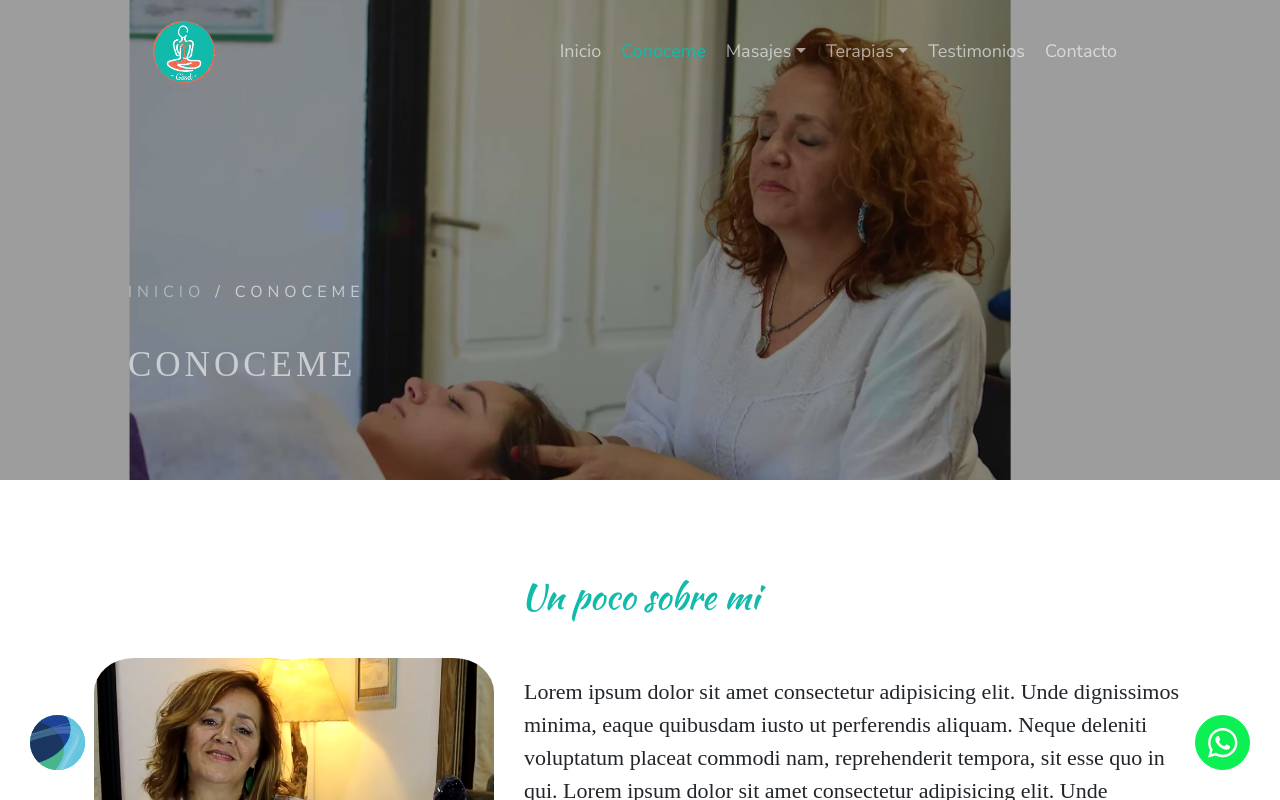
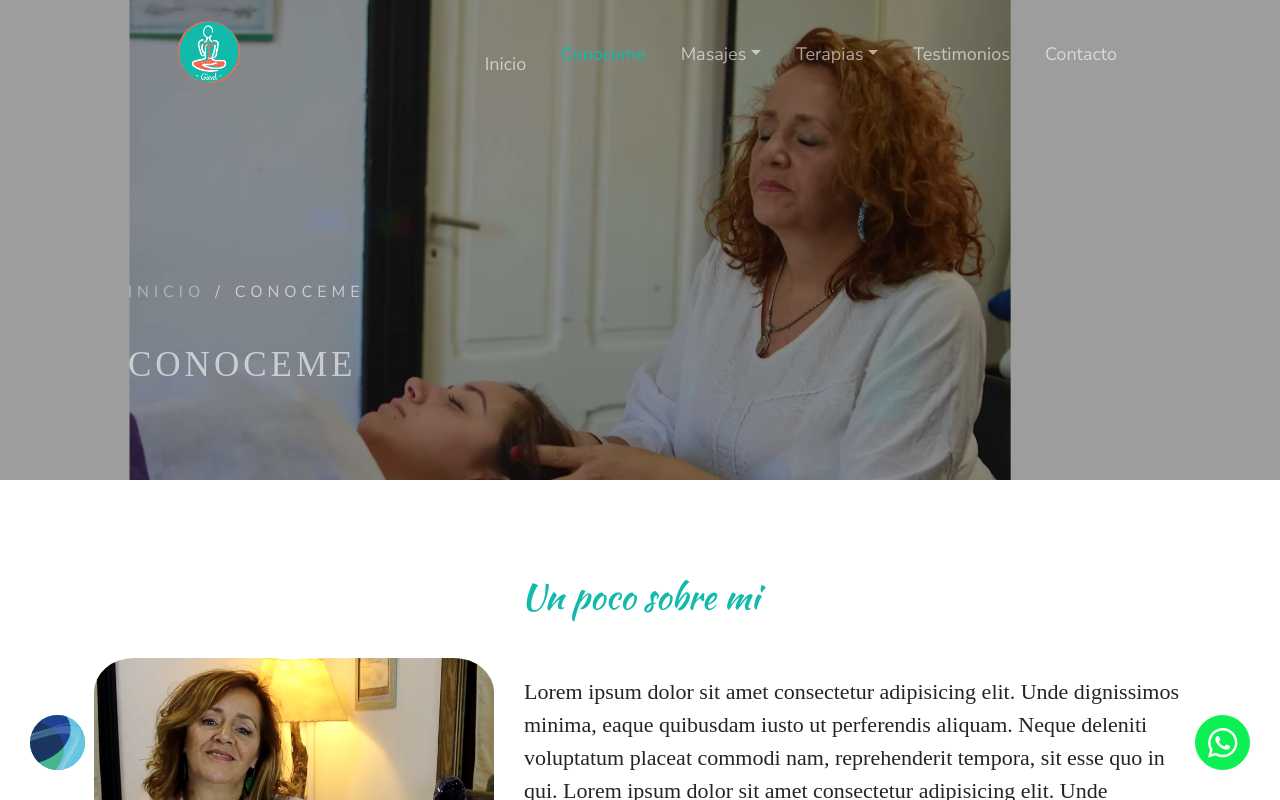
Before and after one commit to aNeptuno/espacio-gissel, a React (Create React App) app: page /Conoceme in a window 1280 px wide. Shown: the top 800 px of the page. Built offline with nearby package versions, Linux system fonts and the light colour scheme; a web font is replaced by a local one.

Commit message:
Navbar is done!!

```diff
--- a/src/Components/General/Navbar.jsx
+++ b/src/Components/General/Navbar.jsx
@@ -3,7 +3,7 @@ import Nav from 'react-bootstrap/Nav';
 import Navbar from 'react-bootstrap/Navbar';
 import NavDropdown from 'react-bootstrap/NavDropdown';
 
-import {useState, useEffect } from 'react';
+import {useState } from 'react';
 
 import { NavLink } from "react-router-dom";
 import { HashLink } from 'react-router-hash-link';
@@ -28,7 +28,7 @@ function NavbarComponent() {
 
   return (
         <div className='container'>
-          <Navbar fixed="top" expand="lg" className={color ? 'navbar navbar-bg' : 'navbar'}>
+          <Navbar fixed="top" expand="lg" className={color ? 'navbar navbar-bg' : 'navbar navbar-dropdown-bg'}>
             <Container>
               <Navbar.Brand>
                 <Nav.Link as={NavLink} to="/">
@@ -38,7 +38,7 @@ function NavbarComponent() {
               <Navbar.Toggle aria-controls="basic-navbar-nav" />
               <Navbar.Collapse id="basic-navbar-nav" className={color ? '' : 'navbar-collapse-bg'}>
                 <Nav className="me-auto">
-                  <Nav.Link as={NavLink} to="/">Inicio</Nav.Link>
+                  <Nav.Link as={NavLink} to="/" className="first">Inicio</Nav.Link>
                   <Nav.Link as={NavLink} to="/Conoceme" >Conoceme</Nav.Link>
                   <NavDropdown title="Masajes" id="basic-nav-dropdown">
                     <NavDropdown.Item as={HashLink} to="/Masajes#Reflexologia">Reflexologia</NavDropdown.Item>
@@ -59,7 +59,7 @@ function NavbarComponent() {
                     <NavDropdown.Item as={HashLink} to="/Terapias/Numerologia">Cartas Numerológicas</NavDropdown.Item>
                   </NavDropdown>
                   <Nav.Link as={HashLink} to="/#Testimonios">Testimonios</Nav.Link>
-                  <Nav.Link as={HashLink}  to="/#Contacto">Contacto</Nav.Link>
+                  <Nav.Link as={HashLink}  to="/#Contacto" className="last">Contacto</Nav.Link>
                 </Nav>
               </Navbar.Collapse>
             </Container>
--- a/src/custom.scss
+++ b/src/custom.scss
@@ -84,21 +84,6 @@ $btn-font-family: 'Nunito Sans', sans-serif;
 }
 
 
-/* .show .nav-link{
-    padding-top: 10px !important;
-    padding-bottom: 10px !important;
-
-}
-
-.show .nav-link:first-child{
-    padding-top: 20px !important;
-}
-
-.show .nav-link:last-child{
-    padding-bottom: 20px !important;
-} */
-
-
 nav .container {
     padding: 0 25px !important;
 }
@@ -113,12 +98,7 @@ nav .container {
     padding-left: calc(var(--bs-gutter-x) * 1) !important;
 }
 
-/* .dropdown-menu-bg {
-    --bs-dropdown-bg: #545454 !important;
-    --bs-dropdown-link-color: rgba(255, 255, 255, 0.6) !important;
-    --bs-dropdown-link-hover-color: $gissel-color !important;
-}
- */
+
 
 .dropdown-item {
     color:  #aab4b3 !important;
@@ -128,6 +108,28 @@ nav .container {
     color: $gissel-color !important;
 }
 
+.navbar-dropdown-bg .dropdown-menu {
+    --bs-dropdown-bg: rgba(84, 84, 84,.8) !important;
+    --bs-dropdown-link-hover-bg: rgba(84, 84, 84,.8) !important;
+    --bs-dropdown-link-hover-color: $gissel-color !important;
+}
+
+.navbar-dropdown-bg  .navbar-collapse {
+    margin-top: 15px;
+}
+
+.navbar-dropdown-bg .nav-link {
+    padding-left: 25px !important;
+}
+
+.navbar-dropdown-bg .first {
+    padding-top: 20px !important;
+}
+
+.navbar-dropdown-bg .last {
+    padding-bottom: 20px !important;
+}
+
 
 /* import bootstrap style at the bottom */
 @import '~bootstrap/scss/bootstrap.scss';
--- a/src/index.css
+++ b/src/index.css
@@ -536,7 +536,8 @@ b, strong {
 
   /* NAVBAR */
   .navbar-collapse-bg {
-    background-color:#545454 !important;
+    background-color:rgba(84, 84, 84,.8) !important;
+    border-radius: 4%;
   }
   /*  HEADER */
 
```
